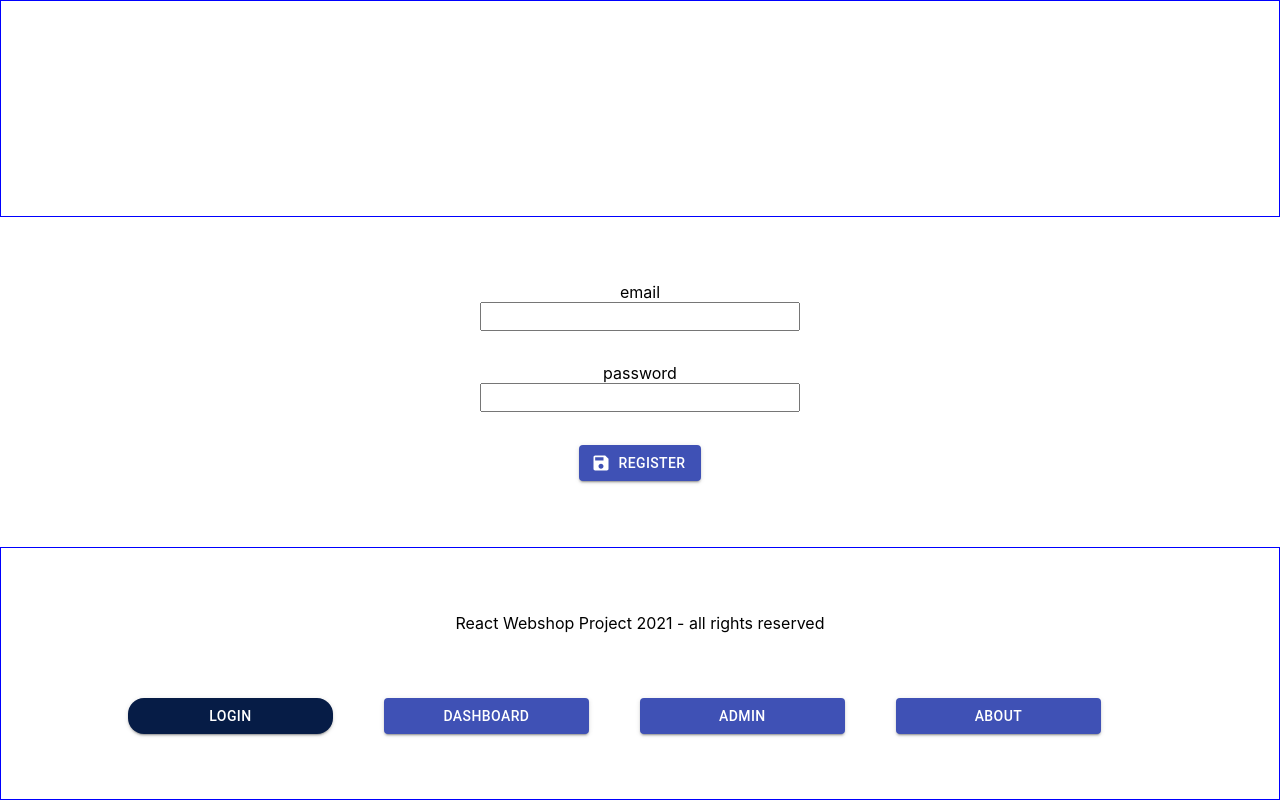
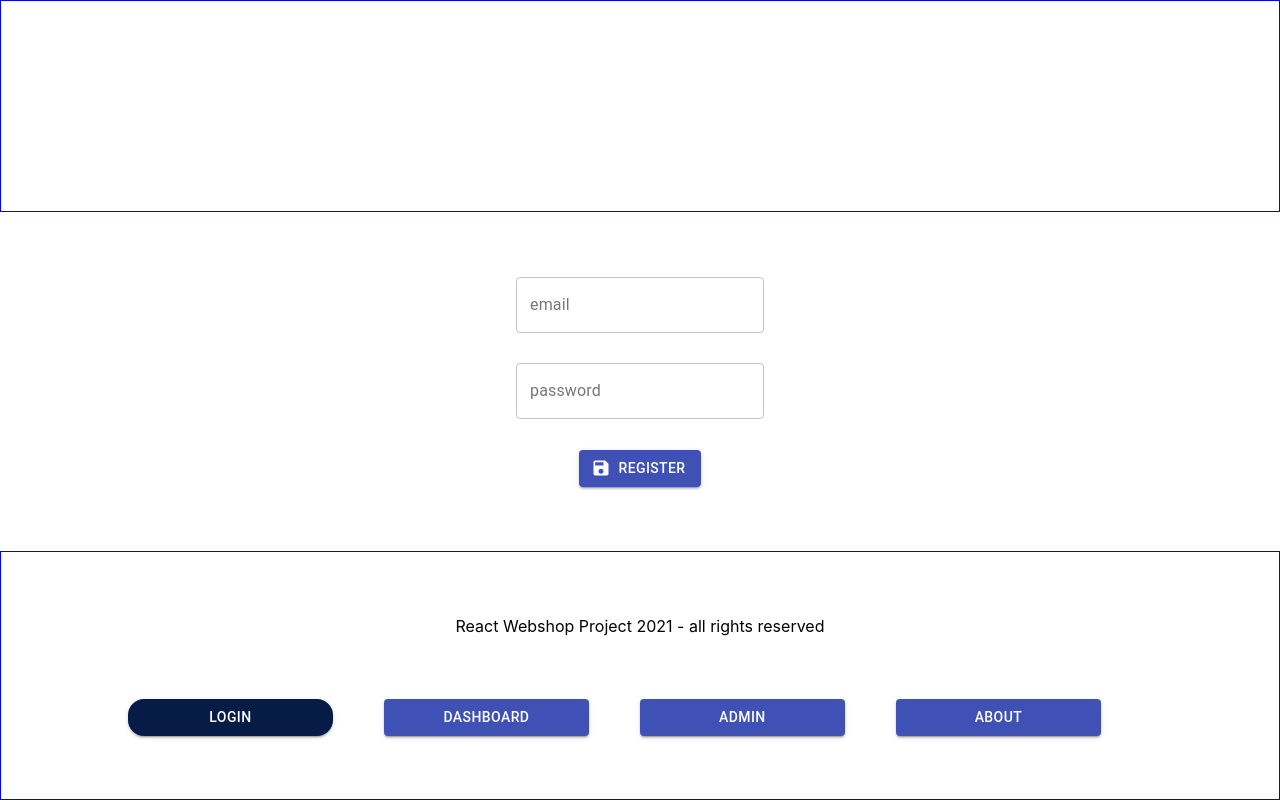
Before and after one commit to Azzazello1979/wsp-react, a React (Create React App) app: page /login in a window 1280 px wide. Built offline with nearby package versions, Linux system fonts and the light colour scheme; no server answers.

Commit message:
material-ui is nice

```diff
--- a/src/reusableComponents/LoginRegisterForm/LoginRegisterForm.jsx
+++ b/src/reusableComponents/LoginRegisterForm/LoginRegisterForm.jsx
@@ -6,18 +6,11 @@ import { authActionCreators, authThunkCreators } from './../../store/authSlice';
 
 import Button from '@material-ui/core/Button';
 import SaveIcon from '@material-ui/icons/Save';
+import TextField from '@material-ui/core/TextField';
 
 const LoginRegisterForm = () => {
 
     const dispatch = useDispatch();
-
-    const loginHandler = () => {
-        dispatch(authActionCreators.login());
-    };
-
-    const logoutHandler = () => {
-        dispatch(authActionCreators.logout());
-    };
 
     const {
         value: email,
@@ -49,15 +42,11 @@ const LoginRegisterForm = () => {
             <form onSubmit={submitHandler}>
 
                 <div className={classes['form-control-group']}>
-                    <label htmlFor="email">email</label>
-                    <input type="email" id="email" value={email} onChange={emailChangeHandler} onBlur={emailBlurHandler} />
-                    {emailHasError && <p>Email has error.</p>}
+                    <TextField variant="outlined" label="email" type="email" id="email" value={email} onChange={emailChangeHandler} onBlur={emailBlurHandler} helperText={emailHasError ? 'Email has error' : ''} />
                 </div>
 
                 <div className={classes['form-control-group']}>
-                    <label htmlFor="password">password</label>
-                    <input type="password" id="password" value={password} onChange={passwordChangeHandler} onBlur={passwordBlurHandler} />
-                    {passwordHasError && <p>Password has error.</p>}
+                    <TextField variant="outlined" label="password" type="password" id="password" value={password} onChange={passwordChangeHandler} onBlur={passwordBlurHandler} helperText={passwordHasError ? 'Password has error' : ''} />
                 </div>
 
                 <div className={classes['form-control-group']}>
--- a/src/reusableComponents/LoginRegisterForm/LoginRegisterForm.module.css
+++ b/src/reusableComponents/LoginRegisterForm/LoginRegisterForm.module.css
@@ -15,17 +15,9 @@ form {
     width: 50%;
 }
 
-input, button {
-    padding: 5px;
-}
-
 .form-control-group {
     display: flex;
     flex-direction: column;
     align-items: center;
     width: 100%;
 }
-
-.form-control-group input {
-    width: 50%;
-}
```
